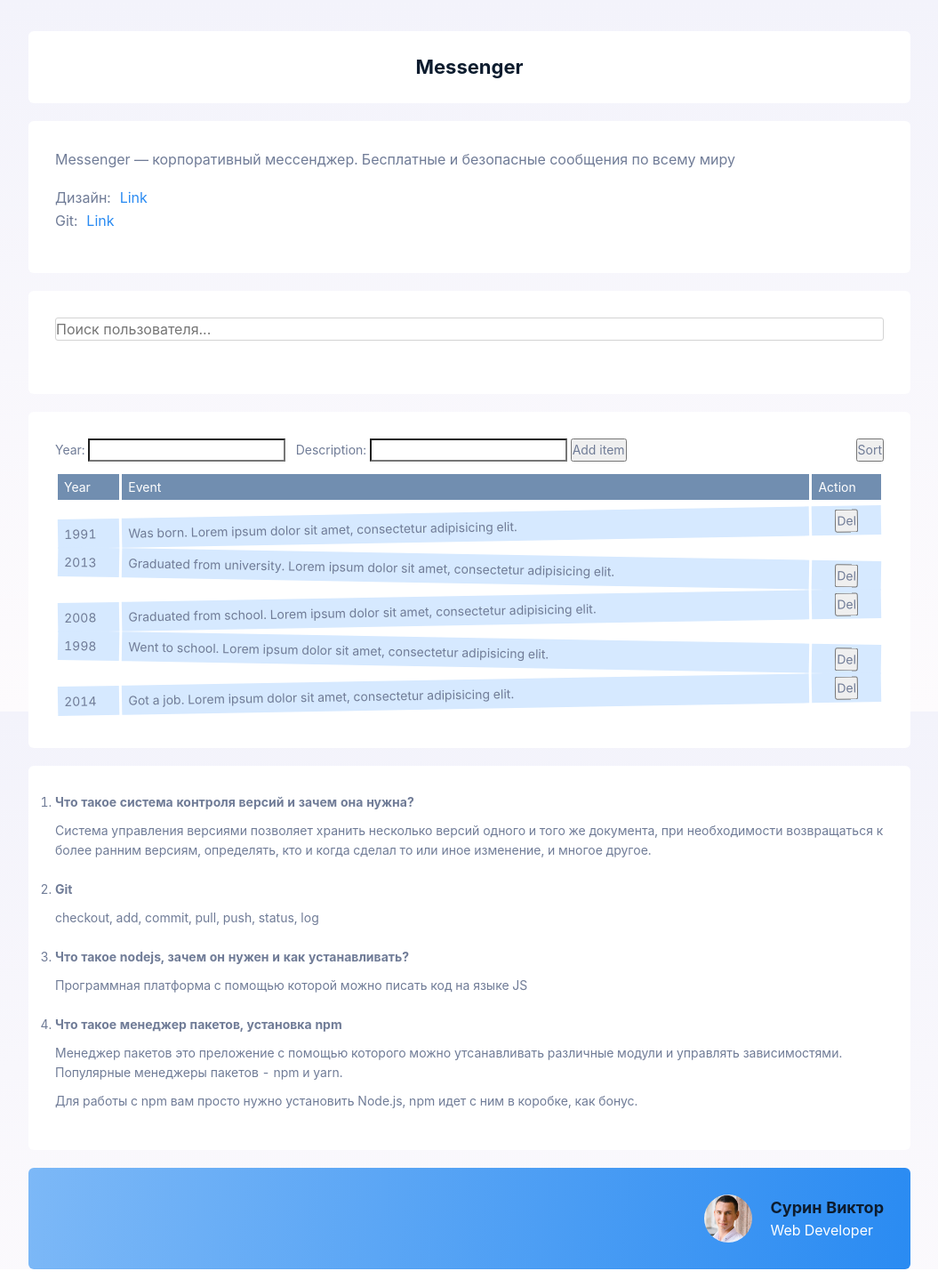
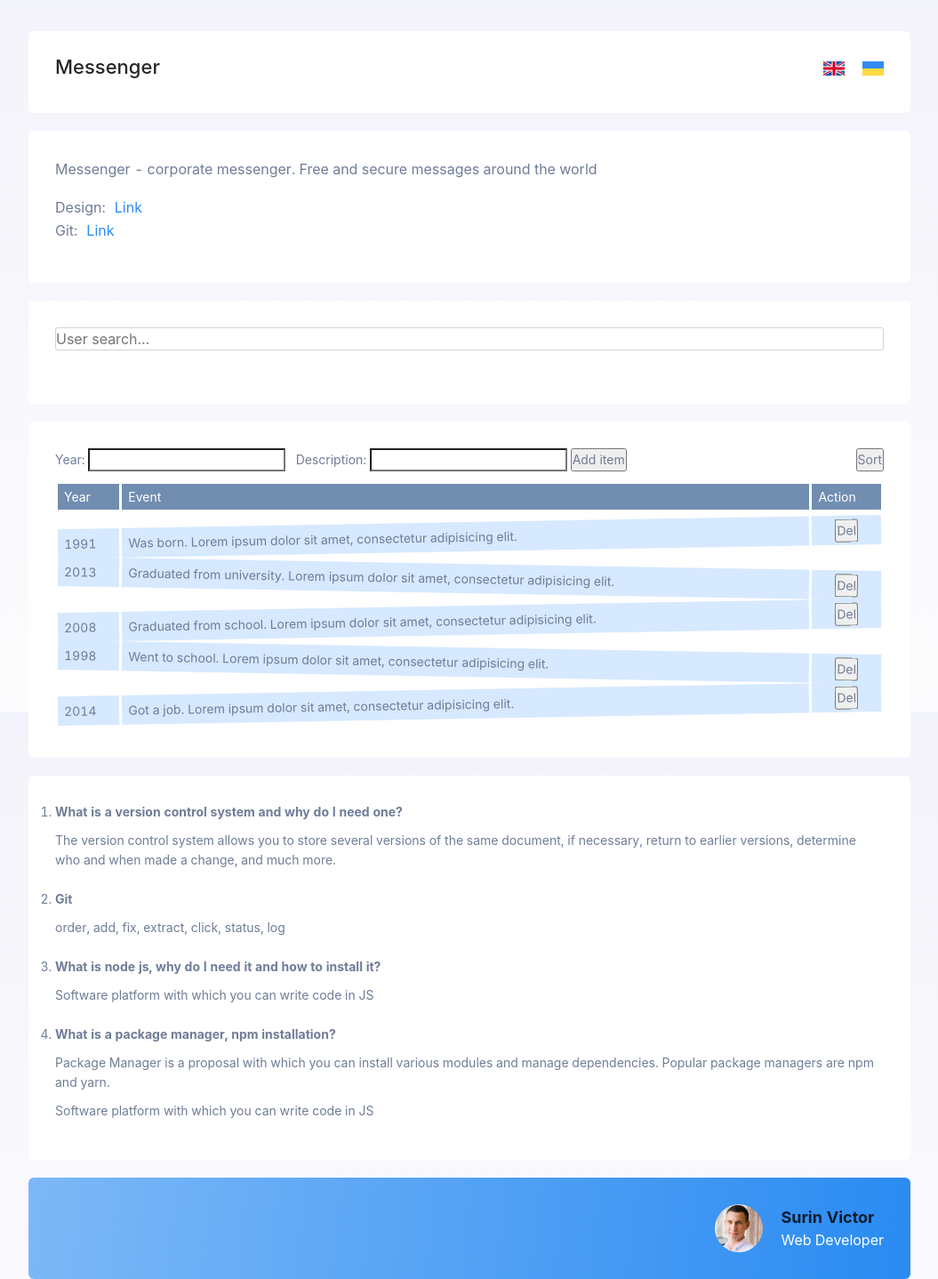
Before and after one commit to SurinVIktor/O_n_i_x___internship, a React (Create React App) app: page / in a window 1280 px wide. Shown: the whole page at 89% size, without its empty margins (112-1167 px from the left). Built offline with nearby package versions, Linux system fonts and the light colour scheme.

Commit message:
#9: Сделал мультиязычность

```diff
--- a/package.json
+++ b/package.json
@@ -8,8 +8,11 @@
     "@testing-library/user-event": "^12.6.3",
     "antd": "^4.15.0",
     "axios": "^0.21.1",
+    "i18next": "^20.2.4",
+    "i18next-browser-languagedetector": "^6.1.1",
     "react": "^17.0.1",
     "react-dom": "^17.0.1",
+    "react-i18next": "^11.8.15",
     "react-scripts": "4.0.2",
     "web-vitals": "^1.1.0"
   },
--- a/src/App.js
+++ b/src/App.js
@@ -1,7 +1,9 @@
 import './reset.css';
 import './style.css';
 import React from 'react';
+import { withTranslation } from "react-i18next";
 import {Faq, Header, Table, GitSearch, User} from "./components";
+import "./i18n";
 
 function App() {
   return (
@@ -15,4 +17,4 @@ function App() {
   );
 }
 
-export default App;
+export default withTranslation()(App);
--- a/src/components/Faq/index.js
+++ b/src/components/Faq/index.js
@@ -1,51 +1,48 @@
 import React from 'react';
+import { useTranslation } from "react-i18next";
 
-class Faq extends React.Component {
-    render() {
+const Faq = () => {
+    const { t } = useTranslation();
+
     return(
         <div className="content workspace">
             <ol className="workspace__list">
                 <li className="workspace__item">
                     <div className="workspace__question">
-                            Что такое система контроля версий и зачем она нужна?
+                        {t("faq.question_1")}
                     </div>
                     <div>
-                            Система управления версиями позволяет хранить несколько версий одного и того же документа,
-                            при необходимости возвращаться к более ранним версиям, определять, кто и когда сделал то
-                            или иное изменение, и многое другое.
+                        {t("faq.answer_1")}
                     </div>
                 </li>
                 <li className="workspace__item">
                     <div className="workspace__question">
-                            Git
+                        {t("faq.question_2")}
                     </div>
                     <div>
-                            checkout, add, commit, pull, push, status, log
+                        {t("faq.answer_2")}
                     </div>
                 </li>
                 <li className="workspace__item">
                     <div className="workspace__question">
-                            Что такое nodejs, зачем он нужен и как устанавливать?
+                        {t("faq.question_3")}
                     </div>
                     <div>
-                            Программная платформа с помощью которой можно писать код на языке JS
+                        {t("faq.answer_3")}
                     </div>
                 </li>
                 <li className="workspace__item">
                     <div className="workspace__question">
-                            Что такое менеджер пакетов, установка npm
+                        {t("faq.question_4")}
                     </div>
                     <div>
-                            <p className="workspace__p">Менеджер пакетов это преложение с помощью которого можно утсанавливать
-                                различные модули и управлять зависимостями. Популярные менеджеры пакетов - npm и yarn.</p>
-                            <p className="workspace__p">Для работы с npm вам просто нужно установить Node.js, npm идет с ним в
-                                коробке, как бонус.</p>
+                        <p className="workspace__p">{t("faq.answer_4_1")}</p>
+                        <p className="workspace__p">{t("faq.answer_4_2")}</p>
                     </div>
                 </li>
             </ol>
         </div>
     );
 }
-}
 
 export default Faq
--- a/src/components/GitSearch/index.js
+++ b/src/components/GitSearch/index.js
@@ -1,4 +1,5 @@
-import React from "react";
+import React, { useState } from "react";
+import { useTranslation } from "react-i18next";
 import { Spin } from 'antd';
 import 'antd/dist/antd.css';
 
@@ -6,67 +7,54 @@ import "./style.css";
 import {Input, Card, Modal} from  "../";
 import {apiUser} from "../../utils/api";
 
-class GitSearch extends React.Component {
-    constructor(props) {
-        super(props);
-        this.state = {value: '', users: null, isLoading: '', status: {}, modal: false};
+const GitSearch = () => {
+    const [ value, setValue ] = useState('');
+    const [ users, setUsers ] = useState(null);
+    const [ isLoading, setIsLoading ] = useState('');
+    const [ status, setStatus ] = useState({ value: 'error', text: '' });
+    const [ modal, setModal ] = useState(false);
+
+    const { t } = useTranslation();
+
+    const onChange = (e) => {
+        setValue(e.target.value);
     }
 
-    onChange(e) {
-        this.setState(({
-            value: e.target.value
-        }));
-    }
-
-    onSubmit (event) {
+    const onSubmit = (event) => {
         if (event.key !== 'Enter') {
             return;
         }
 
-        this.setState({
-            isLoading: true,
-            users: '',
-            modal: true,
-        });
+        setIsLoading(true);
+        setUsers('');
+        setModal(true);
 
-        apiUser(this.state.value).then(res => {
-            this.setState(({
-                users: res.data.items,
-                status: {
-                    value: 'success',
-                    text: 'Все окей!!!'
-                },
-                isLoading: false
-            }));
+        apiUser(value).then(res => {
+            setUsers(res.data.items);
+            setStatus({ value: 'success', text: t("git_search.ok_msg") });
+            setIsLoading(false);
         }).catch( error => {
-            this.setState(({
-                users: false,
-                status: {
-                    value: 'error',
-                    text: error
-                },
-                isLoading: ''
-            }));
+            setUsers(false);
+            setStatus({ value: 'error', text: error});
+            setIsLoading('');
         });
     }
 
-    render () {
     return (
         <div className="content workspace">
-                <Modal showModal={this.state.modal} statusModal={this.state.status.value} bodyModal={this.state.status.text} headerModal="" />
-                <Input onChange={this.onChange.bind(this)} onSubmit={this.onSubmit.bind(this)}/>
+            <Modal showModal={modal} statusModal={status.value} bodyModal={status.text} headerModal="" />
+            <Input onChange={onChange.bind(this)} onSubmit={onSubmit.bind(this)}/>
 
             <div className="users-container">
                 {
-                        this.state.isLoading
-                            ? <Spin tip="Загрузка..." />
-                            : this.state.users?.length === 0 ? <h3>Не найдено</h3> : ''
+                    isLoading
+                        ? <Spin tip={t("git_search.spin")} />
+                        : users?.length === 0 ? <h3>Не найдено</h3> : ''
                 }
-                    {this.state.users?.length > 0 ? this.state.users.map(user => <Card data={user} />) : ''}
+                {users?.length > 0 ? users.map(user => <Card data={user} />) : ''}
             </div>
         </div>
     );
 }
-}
 
 export default GitSearch;
--- a/src/components/Header/index.js
+++ b/src/components/Header/index.js
@@ -1,43 +1,54 @@
 import React from 'react';
+import en from '../../img/en.png';
+import ua from '../../img/ua.png';
+import { useTranslation } from "react-i18next";
 
-const title = 'Messenger';
-const description = 'Messenger — корпоративный мессенджер. Бесплатные и безопасные сообщения по всему миру';
-const designAnchor = 'Link'
-const designLinks = 'https://www.figma.com/file/HC62Px6p0GaiZyuhPul93T/Chat-Dashboard?node-id=1%3A26'
-const gitAnchor = 'Link'
-const gitLinks = 'https://github.com/SurinVIktor/O_n_i_x___internship'
+const designLinks = 'https://www.figma.com/file/HC62Px6p0GaiZyuhPul93T/Chat-Dashboard?node-id=1%3A26';
+const gitLinks = 'https://github.com/SurinVIktor/O_n_i_x___internship';
 
-class Header extends React.Component {
-    render() {
+const Header = () => {
+    const { t, i18n } = useTranslation();
+
     return (
         <div>
-                <div className="content title">
-                    {title}
+            <div className="df fdr jc-sb content title">
+                <h3>{t("header.title")}</h3>
+                <div className="languages">
+                    <a href="#"
+                       className={(i18n.language  === "en") ? "lang-link lang-active" : "lang-link"}
+                       onClick={() => i18n.changeLanguage("en")}>
+                        <img src={en} alt="En"/>
+                    </a>
+                    <a href="#"
+                       className={(i18n.language  === "ua") ? "lang-link lang-active" : "lang-link"}
+                       onClick={() => i18n.changeLanguage("ua")}>
+                        <img src={ua} alt="Ua"/>
+                    </a>
+                </div>
             </div>
             <div className="content description">
                 <div className="description__text">
-                        {description}
+                    {t("header.description")}
                 </div>
                 <ul>
                     <li>
-                            <span>Дизайн:</span>
+                        <span>{t("header.design")}:</span>
                         <a
                             className="description__link"
                             href={designLinks}
-                            >{designAnchor}</a>
+                        >{t("header.link")}</a>
                     </li>
                     <li>
-                            <span>Git:</span>
+                        <span>{t("header.git")}:</span>
                         <a
                             className="description__link"
                             href={gitLinks}
-                            >{gitAnchor}</a>
+                        >{t("header.link")}</a>
                     </li>
                 </ul>
             </div>
         </div>
     );
 }
-}
 
-export default Header
+export default Header;
--- a/src/components/Input/index.js
+++ b/src/components/Input/index.js
@@ -1,15 +1,17 @@
-import {useState} from "react";
+import { useTranslation } from "react-i18next";
 
 import "./style.css";
 
 const Input = ({onSubmit, onChange, value}) => {
+    const { t } = useTranslation();
+
     return (
         <input
             type="text"
             className="input-component"
             onChange={onChange}
             onKeyPress={onSubmit}
-            placeholder="Поиск пользователя..."
+            placeholder={t("input.placeholder")}
             value={value}
         />
     );
--- a/src/components/User/index.js
+++ b/src/components/User/index.js
@@ -1,20 +1,18 @@
 import Rect from 'react';
+import { useTranslation } from "react-i18next";
 
-let userName = 'Сурин Виктор';
-let userPosition = 'Web Developer';
+const User = () => {
+    const { t } = useTranslation();
 
-class User extends Rect.Component {
-    render() {
     return (
         <div className="content content--right content--blue author">
             <div className="author__img"></div>
             <div>
-                    <div className="author__name">{userName}</div>
-                    <div className="author__info">{userPosition}</div>
+                <div className="author__name">{t("user.name")}</div>
+                <div className="author__info">{t("user.position")}</div>
             </div>
         </div>
     );
 }
-}
 
 export default User
--- /dev/null
+++ b/src/i18n/en.js
@@ -0,0 +1,40 @@
+export default {
+    header: {
+        "title": "Messenger",
+        "description": "Messenger - corporate messenger. Free and secure messages around the world",
+        "link": "Link",
+        "design": "Design",
+        "git": "Git",
+    },
+    input: {
+        "placeholder": "User search..."
+    },
+    git_search: {
+        "spin": "Loading...",
+        "ok_msg": "Everything is OK!!!",
+    },
+    table: {
+        "year": "Year",
+        "description": "Description",
+        "add_item": "Add item",
+        "sort": "Sort",
+        "event": "Event",
+        "action": "Action",
+        "del": "Del"
+    },
+    faq: {
+        "question_1": "What is a version control system and why do I need one?",
+        "answer_1": "The version control system allows you to store several versions of the same document, if necessary, return to earlier versions, determine who and when made a change, and much more.",
+        "question_2": "Git",
+        "answer_2": "order, add, fix, extract, click, status, log",
+        "question_3": "What is node js, why do I need it and how to install it?",
+        "answer_3": "Software platform with which you can write code in JS",
+        "question_4": "What is a package manager, npm installation?",
+        "answer_4_1": "Package Manager is a proposal with which you can install various modules and manage dependencies. Popular package managers are npm and yarn.",
+        "answer_4_2": "Software platform with which you can write code in JS",
+    },
+    user: {
+        "name": "Surin Victor",
+        "position": "Web Developer"
+    }
+}
--- /dev/null
+++ b/src/i18n/index.js
@@ -0,0 +1,24 @@
+import i18n from 'i18next';
+import { initReactI18next } from 'react-i18next';
+import LanguageDetector from 'i18next-browser-languagedetector';
+import ua from "./ua";
+import en from "./en";
+
+export default i18n
+    .use(LanguageDetector)
+    .use(initReactI18next)
+    .init({
+        debug: true,
+        fallbackLng: 'en',
+        interpolation: {
+            escapeValue: false,
+        },
+        resources: {
+            en: {
+                translation: en
+            },
+            ua: {
+                translation: ua
+            }
+        }
+    });
--- /dev/null
+++ b/src/i18n/ua.js
@@ -0,0 +1,42 @@
+export default {
+    header: {
+        "title": "Месенджер",
+        "description": "Месенджер - корпоративний месенджер. Безкоштовні та безпечні повідомлення по всьому світу",
+        "link": "Посилання",
+        "design": "Дизайн",
+        "git": "Гіт",
+    },
+    input: {
+        "placeholder": "Пошук користувача..."
+    },
+    git_search: {
+        "spin": "Завантаження...",
+        "ok_msg": "Все окей!!!",
+    },
+    table: {
+        "year": "Рік",
+        "description": "Опис",
+        "add_item": "Додати елемент",
+        "sort": "Сортувати",
+        "event": "Подія",
+        "action": "Дія",
+        "del": "Видалити"
+    },
+    faq: {
+        "question_1": "Що таке система контролю версій і навіщо вона потрібна?",
+        "answer_1": "Система управления версиями позволяет хранить несколько версий одного и того же документа,\n" +
+            "при необходимости возвращаться к более ранним версиям, определять, кто и когда сделал то\n" +
+            "или иное изменение, и многое другое.",
+        "question_2": "Гіт",
+        "answer_2": "замовлення, додавання, фіксація, витягування, натискання, статус, журнал",
+        "question_3": "Що таке node js, навіщо він потрібен і як встановлювати?",
+        "answer_3": "Програмна платформа з допомогою якої можна писати код на мові JS",
+        "question_4": "Що таке менеджер пакетів, установка npm?",
+        "answer_4_1": "Менеджер пакетів це преложение за допомогою якого можна утсанавлівать різні модулі і управляти залежностями. Популярні менеджери пакетів - npm і yarn.",
+        "answer_4_2": "Програмна платформа з допомогою якої можна писати код на мові JS",
+    },
+    user: {
+        "name": "Сурін Віктор",
+        "position": "Веб-розробник"
+    }
+}
--- a/src/style.css
+++ b/src/style.css
@@ -35,6 +35,22 @@
     padding: 30px;
     border-radius: 6px;
 }
+.df { display: flex; }
+
+.fdc { flex-direction: column; }
+.fdr { flex-direction: row; }
+
+.jc-fs { justify-content: flex-start; }
+.jc-fe { justify-content: flex-end; }
+.jc-sb { justify-content: space-between; }
+.jc-sa { justify-content: space-around; }
+.jc-c { justify-content: center; }
+
+.ai-fs { align-items: flex-start; }
+.ai-fe { align-items: flex-end; }
+.ai-sb { align-items: center; }
+.ai-s { align-items: stretch }
+
 .content--right {
     display: flex;
     flex-wrap: wrap;
@@ -75,6 +91,18 @@
     line-height: 21px;
     text-align: center;
     color: #0D1C2E;
+}
+
+.title .languages .lang-link {
+    margin-right: 20px;
+}
+
+.title .languages .lang-link:last-child {
+    margin-right: 0;
+}
+
+.title .languages .lang-link.lang-active img {
+    box-shadow: 2px 4px 12px rgba(0, 0, 0, 0.2);
 }
 
 /* ================ DESCRIPTION =============== */
```
Also changed, not shown: src/components/Table/index.js (+12 -9 lines), src/img/en.png (added), src/img/ua.png (added). Lines whose indentation alone changed are shown as unchanged.
